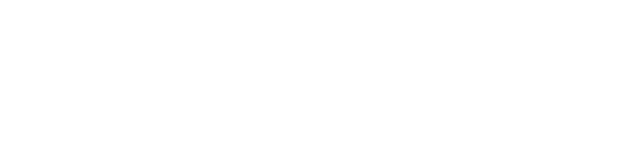
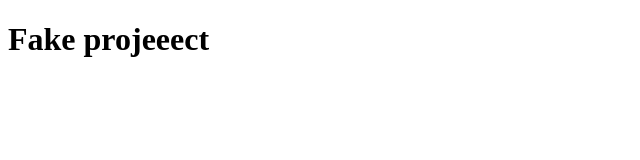
Before and after one commit to Flow-Fly/collab-work, a plain HTML site: page index.html in a window 1280 px wide. Shown: the whole page, without its empty margins (0-640 px from the left). Drawn offline with Linux system fonts and the light colour scheme.

```diff
--- a/index.html
+++ b/index.html
@@ -1,5 +1,6 @@
 <!DOCTYPE html>
 <html lang="en">
+
 <head>
 	<meta charset="UTF-8" />
 	<meta http-equiv="X-UA-Compatible" content="IE=edge" />
@@ -7,5 +8,9 @@
 	<link rel="stylesheet" href="./style.css" />
 	<title>Document</title>
 </head>
-	<body></body>
+
+<body>
+	<h1>Fake projeeect</h1>
+</body>
+
 </html>
```
Lines whose indentation alone changed are shown as unchanged.
